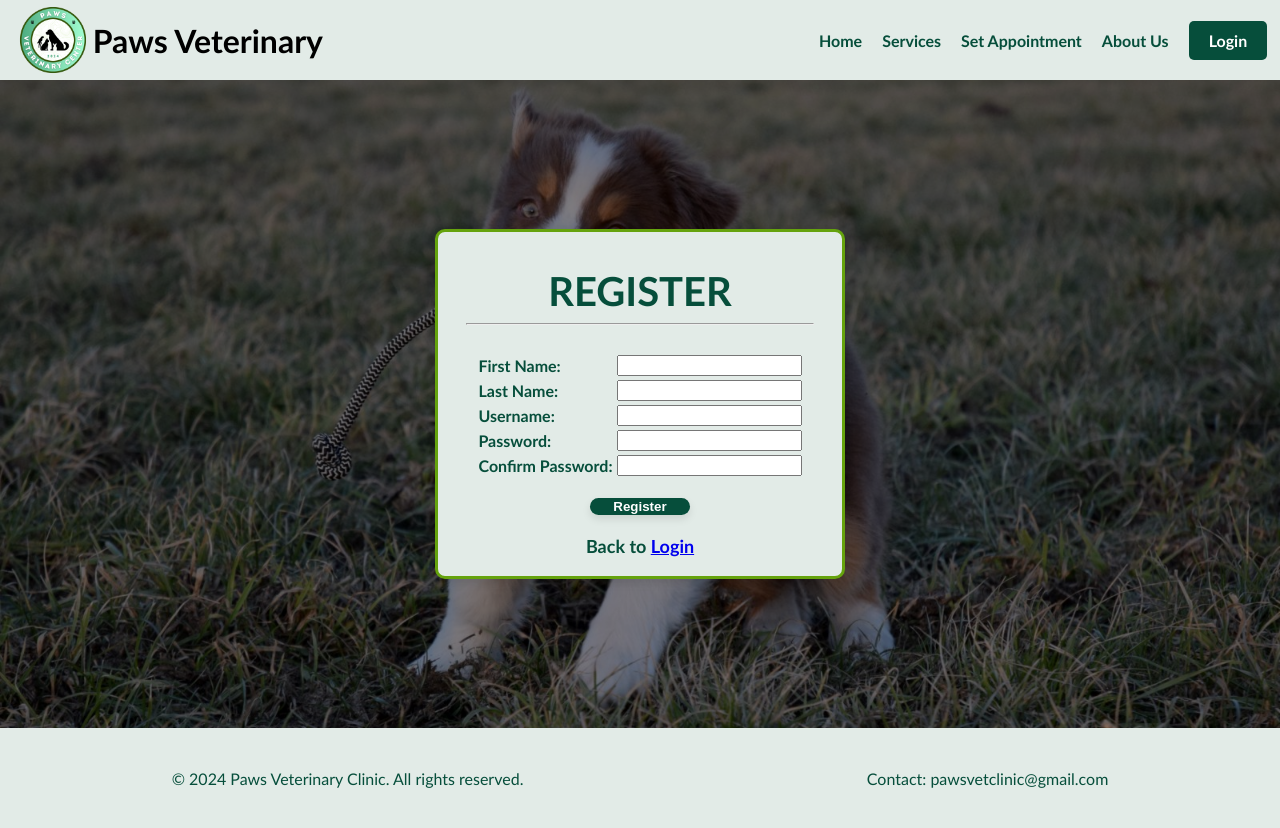
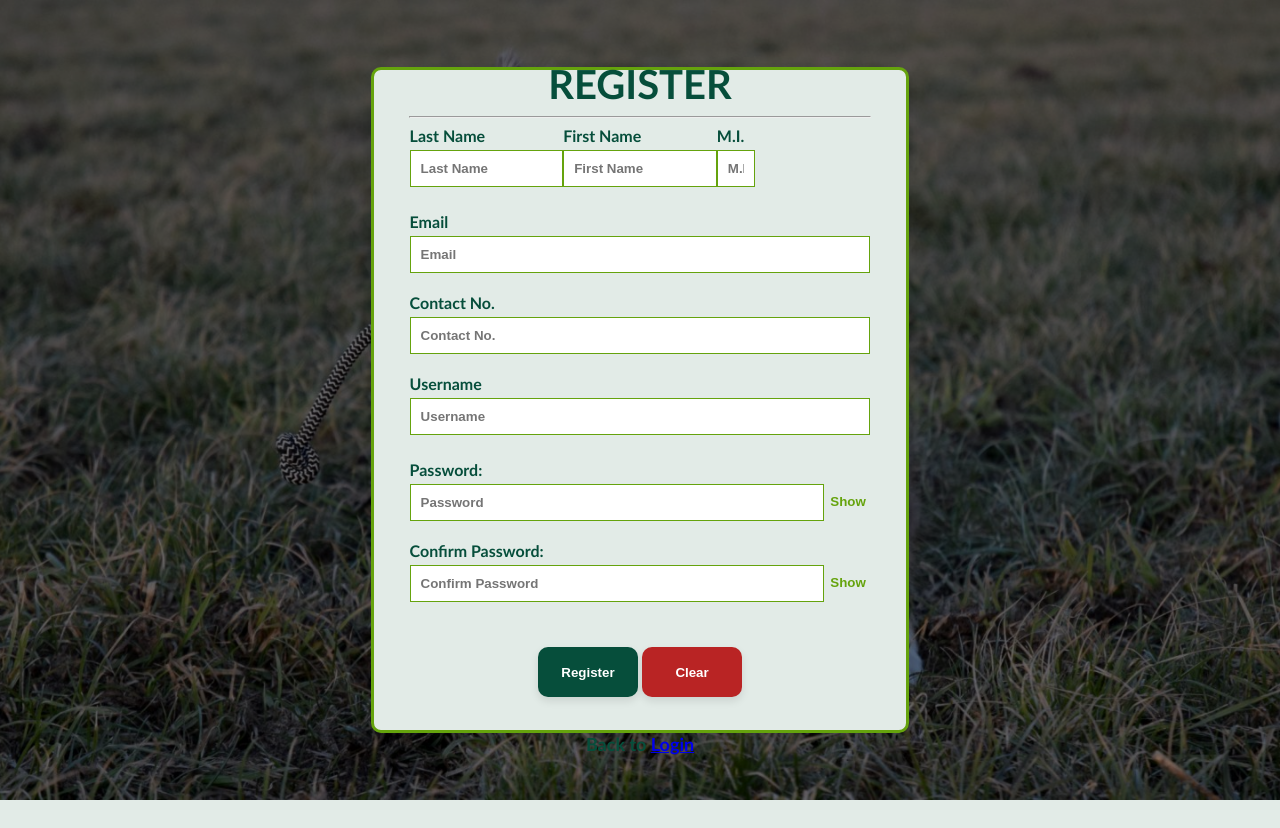
Before and after one commit to Zanis3/II-A-APDEV-FINAL-PROJECT-WEBAPPS-PAWS-VETERINARY-WEBSITE-, a PHP site: page /login.php?showRegisterUI=true in a window 1280 px wide. After the commit the page ends 800 px from the top, so only its background shows below. Run offline with PHP 8.4, Linux system fonts and the light colour scheme; some web fonts are replaced.

Commit message:
register design

```diff
--- a/css/style_general.css
+++ b/css/style_general.css
@@ -5,6 +5,8 @@
     --dark-green: #064E3B;
     --lighter-green: #E2EBE7;
     --grey-green: #5E6562;
+    --red: #B92424;
+    --light-red: #CF766A;
 }
 
 body{
--- a/css/style_login.css
+++ b/css/style_login.css
@@ -4,7 +4,7 @@
 @import url('style_general.css');
 
 .container{
-    height:81%;
+    height:100%;
     display:flex;
     align-items: center;
     justify-content: space-around;
@@ -85,7 +85,7 @@ label{
     width:100%;
 }
 
-#txtUsername, #txtPassword{
+.input-text{
     padding:10px;
     width:100%;
     border: 1px solid var(--light-green);
@@ -131,6 +131,10 @@ label{
     width:10%;
 }
 
+.input-text:focus {
+    outline: 2px solid var(--dark-green);
+}
+
 
 /*Register UI*/
 
@@ -140,5 +144,63 @@ label{
 }
 
 .container.register .floating{
-    height:50%;
+    height:80%;
+    width:40%;
 }
+
+#form-register{
+    width:90%;
+    gap:25px;
+}
+
+.name-container, .name-item, .contact-container, .contact-item, .password-container-register, .password-item, .pass-sub{
+    display:flex;
+}
+
+.name-container, .contact-container, .password-container-register{
+    width:100%;
+    align-items:flex-start;
+    justify-content:space-between;
+}
+
+.name-item, .contact-item, .contact-container, .password-container-register, .pass-sub, .password-container-register{
+    flex-direction: column;
+}
+
+.contact-item, .password-item, .pass-sub{
+    width:100%;
+}
+
+.password-item{
+    align-items: center;
+}
+
+.password-item .btnShow{
+    padding-bottom:0;
+}
+
+.pass-sub .txtPassword{
+    width:100%;
+}
+
+.name-item .mi{
+    width:25%;
+}
+
+#txtMiddleInitial{
+    width:25%;
+}
+
+.contact-container{
+    justify-content: space-between;
+    gap:20px;
+}
+
+#clear{
+    background:var(--red);
+    transition:0.7s;
+}
+
+#clear:hover{
+    background:var(--light-red);
+}
--- a/login.php
+++ b/login.php
@@ -11,7 +11,6 @@
     <link rel="shortcut icon" href="img/gen/web-logo.png" type="image/png">
 </head>
 <body>
-    <?php include_once 'template/header.php';?>
     <?php
         if ($showRegisterUI) {
             include_once 'template/register-ui.php';
@@ -20,5 +19,4 @@
             include_once 'template/login-ui.php';
         }
     ?>
-    <?php include_once 'template/footer.php';?>
 </body>
--- a/template/login-ui.php
+++ b/template/login-ui.php
@@ -15,11 +15,11 @@
             <br>
             <form method="post" action="<?php echo htmlspecialchars($_SERVER['PHP_SELF']);?>">
                 <label for="txtUsername">Username: </label>
-                <input type="text" name="txtUsername" id="txtUsername" style="margin-bottom:10px;">
+                <input type="text" name="txtUsername" id="txtUsername" class="input-text" style="margin-bottom:10px;">
 
                 <label for="txtPassword">Password: </label>
                 <div class="password-container">
-                    <input type="password" name="txtPassword" id="txtPassword" class="txtPassword" style="margin-bottom:20px;">
+                    <input type="password" name="txtPassword" id="txtPassword" class="input-text txtPassword" style="margin-bottom:20px;">
                     <button type="button" class="btnShow" name="btnShow">Show</button>
                 </div>
 
--- a/template/register-ui.php
+++ b/template/register-ui.php
@@ -11,33 +11,77 @@
         <div class="floating">
             <h2 class="text-title">REGISTER</h2>
             <hr class="line">
-            <br>
-            <table>
-                <tr>
-                    <td><label for="txtFirstName">First Name: </label></td>
-                    <td><input type="text" name="txtFirstName"></td>
-                </tr>
-                <tr>
-                    <td><label for="txtLastName">Last Name: </label></td>
-                    <td><input type="text" name="txtLastName"></td>
-                </tr>
-                <tr>
-                    <td><label for="txtUsername">Username: </label></td>
-                    <td><input type="text" name="txtUsername"></td>
-                </tr>
-                <tr>
-                    <td><label for="txtPassword">Password: </label></td>
-                    <td><input type="password" name="txtPassword"></td>
-                </tr>
-                <tr>
-                    <td><label for="txtConfirmPassword">Confirm Password: </label></td>
-                    <td><input type="password" name="txtConfirmPassword"></td>
-                </tr>
-            </table>
-            <br>
-            <button type="button" name="btnRegister" class="btnRegister">Register</button>
+            <form action="<?php echo htmlspecialchars($_SERVER['PHP_SELF']);?>" method="post" id="form-register">
+                <div class="name-container">
+                    <div class="name-item">
+                        <label for="txtLastName">Last Name</label>
+                        <input type="text" name="txtLastName" id="txtLastName" class="input-text" placeholder="Last Name">
+                    </div>
+                    <div class="name-item">
+                        <label for="txtFirstName">First Name</label>
+                        <input type="text" name="txtFirstName" id="txtFirstName" class="input-text" placeholder="First Name">
+                    </div>
+                    <div class="name-item mi">
+                        <label for="txtMiddleInitial">M.I.</label>
+                        <input type="text" name="txtMiddleInitial" id="txtMiddleInitial" class="input-text" placeholder="M.I.">
+                    </div>
+                </div>
+
+                <div class="contact-container">
+                    <div class="contact-item">
+                        <label for="txtEmail">Email</label>
+                        <input type="email" name="txtEmail" id="txtEmail" class="input-text" placeholder="Email">
+                    </div>
+                    <div class="contact-item">
+                        <label for="txtContactNumber">Contact No.</label>
+                        <input type="number" name="txtContactNumber" id="txtContactNumber" class="input-text" placeholder="Contact No.">
+                    </div>
+                    <div class="contact-item">
+                        <label for="txtUsername">Username</label>
+                        <input type="text" name="txtUsername" id="txtUsername" class="input-text" placeholder="Username">
+                    </div>
+                </div>
+
+                <div class="password-container-register">
+                    <div class="password-item">
+                        <div class="pass-sub">
+                            <label for="txtPassword">Password: </label>
+                            <input type="password" name="txtPassword" id="txtPassword" class="input-text txtPassword" placeholder="Password" style="margin-bottom:20px;">
+                        </div>
+
+                        <button type="button" class="btnShow" name="btnShow">Show</button>
+                    </div>
+                    <div class="password-item">
+                        <div class="pass-sub">
+                            <label for="txtConfirmPassword">Confirm Password: </label>
+                            <input type="password" name="txtConfirmPassword" id="txtConfirmPassword" class="input-text txtPassword" placeholder="Confirm Password" style="margin-bottom:20px;">
+                        </div>
+                        <button type="button" class="btnShow" name="btnShow">Show</button>
+                    </div>
+                </div>
+
+                <div class="button-containers">
+                    <input type="submit" name="btnRegister" class="btnLogin" value="Register">
+                    <input type="reset" name="btnClear" class="btnLogin" id="clear" value="Clear">
+                </div>
+            </form>
             <p class="text-sub" style="margin-top:20px;">Back to <a href="../II-A-APDEV-FINAL-PROJECT-WEBAPPS-PAWS-VETERINARY-WEBSITE-/login.php">Login</a></p>
         </div>
     </div>
 
+    <script>
+        document.querySelectorAll('.btnShow').forEach(function(btnShow) {
+            btnShow.addEventListener('click', function(event){
+                var passwordField = btnShow.previousElementSibling.querySelector('.txtPassword');
+                if(passwordField.type === "password"){
+                    passwordField.type = "text";
+                    btnShow.textContent = "Hide";
+                }
+                else{
+                    passwordField.type = "password";
+                    btnShow.textContent = "Show";
+                }
+            });
+        });
+    </script>
 </body>
```
